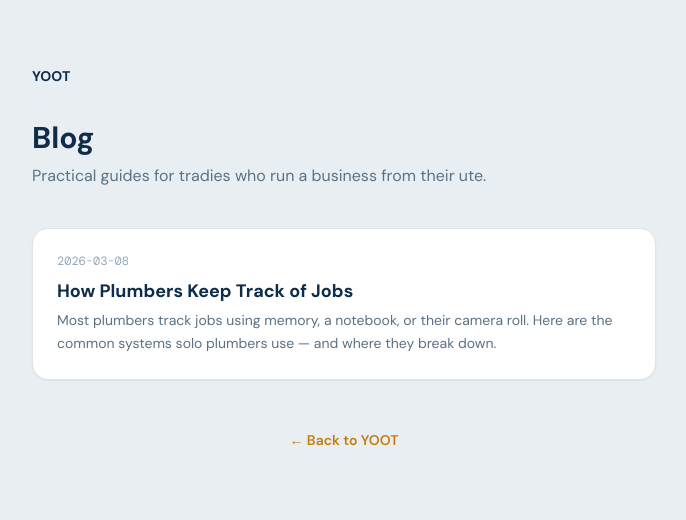
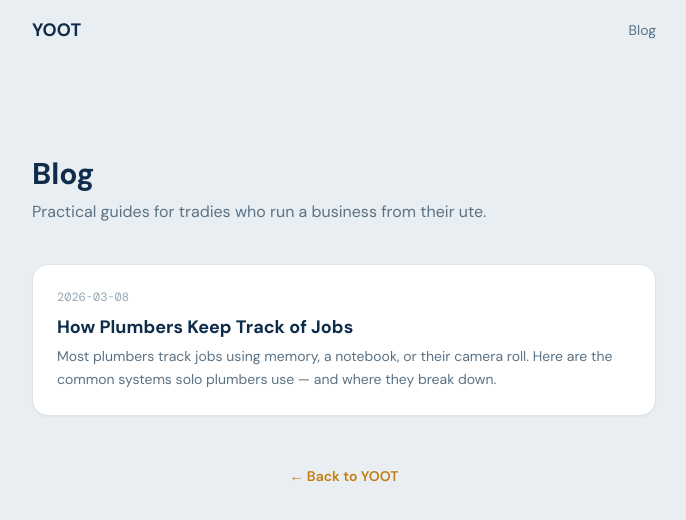
Before and after one commit to autotradie/yoot-landing, a Next.js app: page /blog in a window 1280 px wide. Shown: the top 520 px of the page, without its empty margins (296-982 px from the left). Built offline with nearby package versions, Linux system fonts and the light colour scheme.

Commit message:
Add site header with blog navigation

```diff
--- a/src/app/blog/[slug]/page.tsx
+++ b/src/app/blog/[slug]/page.tsx
@@ -81,12 +81,7 @@ export default async function BlogPost({ params }: PageProps) {
         dangerouslySetInnerHTML={{ __html: JSON.stringify(articleSchema) }}
       />
       <main className="min-h-screen px-6 py-16 max-w-2xl mx-auto">
-        <Link
-          href="/"
-          className="text-sm font-bold text-yoot-navy hover:text-yoot-amber transition-colors"
-        >
-          YOOT
-        </Link>
+
 
         <article className="mt-8">
           <div className="mb-8">
--- a/src/app/blog/page.tsx
+++ b/src/app/blog/page.tsx
@@ -20,12 +20,7 @@ export default function BlogIndex() {
 
   return (
     <main className="min-h-screen px-6 py-16 max-w-2xl mx-auto">
-      <Link
-        href="/"
-        className="text-sm font-bold text-yoot-navy hover:text-yoot-amber transition-colors"
-      >
-        YOOT
-      </Link>
+
 
       <h1 className="text-3xl font-bold text-yoot-navy mt-8 mb-2">Blog</h1>
       <p className="text-base text-yoot-slate mb-10">
--- a/src/app/compare/page.tsx
+++ b/src/app/compare/page.tsx
@@ -10,9 +10,7 @@ export const metadata: Metadata = {
 export default function Compare() {
   return (
     <main className="min-h-screen px-6 py-16 max-w-2xl mx-auto">
-      <Link href="/" className="text-sm font-bold text-yoot-navy hover:text-yoot-amber transition-colors">
-        YOOT
-      </Link>
+
       <h1 className="text-3xl font-bold text-yoot-navy mt-8 mb-4">Compare</h1>
       <div className="bg-white rounded-2xl border border-yoot-border shadow-sm p-8 text-center">
         <p className="text-yoot-navy font-medium">Coming soon.</p>
--- a/src/app/guides/page.tsx
+++ b/src/app/guides/page.tsx
@@ -10,9 +10,7 @@ export const metadata: Metadata = {
 export default function Guides() {
   return (
     <main className="min-h-screen px-6 py-16 max-w-2xl mx-auto">
-      <Link href="/" className="text-sm font-bold text-yoot-navy hover:text-yoot-amber transition-colors">
-        YOOT
-      </Link>
+
       <h1 className="text-3xl font-bold text-yoot-navy mt-8 mb-4">Guides</h1>
       <div className="bg-white rounded-2xl border border-yoot-border shadow-sm p-8 text-center">
         <p className="text-yoot-navy font-medium">Coming soon.</p>
--- a/src/app/layout.tsx
+++ b/src/app/layout.tsx
@@ -1,5 +1,6 @@
 import type { Metadata } from 'next'
 import './globals.css'
+import Header from '@/components/Header'
 
 export const metadata: Metadata = {
   title: {
@@ -57,6 +58,7 @@ export default function RootLayout({
         />
       </head>
       <body className="min-h-screen">
+        <Header />
         {children}
       </body>
     </html>
--- a/src/app/resources/page.tsx
+++ b/src/app/resources/page.tsx
@@ -10,9 +10,7 @@ export const metadata: Metadata = {
 export default function Resources() {
   return (
     <main className="min-h-screen px-6 py-16 max-w-2xl mx-auto">
-      <Link href="/" className="text-sm font-bold text-yoot-navy hover:text-yoot-amber transition-colors">
-        YOOT
-      </Link>
+
       <h1 className="text-3xl font-bold text-yoot-navy mt-8 mb-4">Resources</h1>
       <div className="bg-white rounded-2xl border border-yoot-border shadow-sm p-8 text-center">
         <p className="text-yoot-navy font-medium">Coming soon.</p>
--- /dev/null
+++ b/src/components/Header.tsx
@@ -0,0 +1,14 @@
+import Link from 'next/link'
+
+export default function Header() {
+  return (
+    <header className="px-6 py-4 max-w-2xl mx-auto flex items-center justify-between">
+      <Link href="/" className="text-lg font-bold text-yoot-navy hover:text-yoot-amber transition-colors">
+        YOOT
+      </Link>
+      <Link href="/blog" className="text-sm text-yoot-slate hover:text-yoot-navy transition-colors">
+        Blog
+      </Link>
+    </header>
+  )
+}
```
